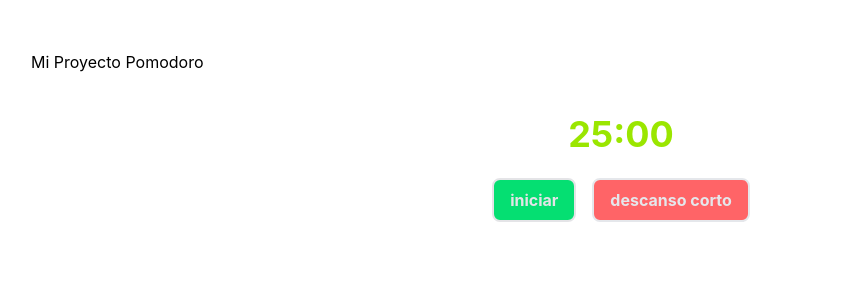
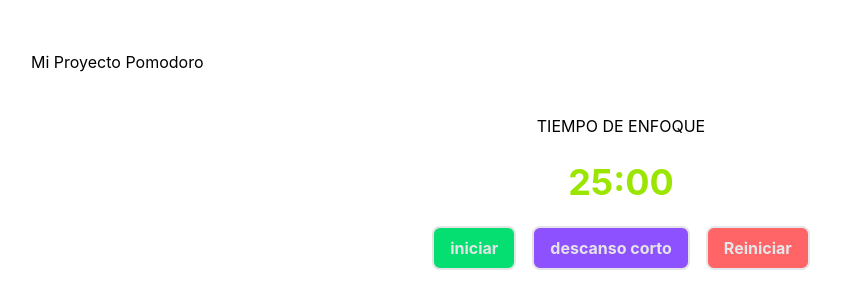
Before and after one commit to sergioleoncosmos/Pomodoro_MVC, a React app in the folder frontend/: page / in a window 1280 px wide. Shown: the top 308 px of the page, without its empty margins (19-860 px from the left). Built offline with nearby package versions, Linux system fonts and the light colour scheme; the HTML template or start-up script is replaced by a standard one.

Commit message:
temporizador funcional con modos y reinicio

```diff
--- a/frontend/src/components/Temporizador.jsx
+++ b/frontend/src/components/Temporizador.jsx
@@ -3,35 +3,79 @@ import { useEffect } from "react";
 import { BotonAction } from "./ui/BotonAction";
 
 export const Temporizador=()=>{
-    const [intervalos,setIntervalos]=useState(25)
+    const[modo,setModo]=useState('Enfoque')
+    const [tiempoSeleccionado,settiempoSeleccionado]=useState(1500)
     const [corriendo,setCorriendo]=useState(false)
+    //logica de conversion esto se ejecuta en cada renderizado de estamanera obtenemos minutos exactos
+    const tiempo_minutos= Math.floor(tiempoSeleccionado/60)
+    //ahgroa sacaremos los segundos
+    const tiempo_segundos=tiempoSeleccionado%60
+    //formato visul apra que el tiempo siemtrpe enga dos digitos y de imrpesion de reloj digital
+    const minutos_formateados=String(tiempo_minutos).padStart(2,'0')
+    const segundos_formateados=String(tiempo_segundos).padStart(2,'0')
+
+    //como en la version anteriror  settiempo(settiempo()) no puedo tener dos set dentro es un error fatal debemos crear otro efecto para que maneje eso este efecto se encargara solo de restar
     useEffect(()=>{
-        let idintervalos;
-        if (corriendo) {
-            idintervalos =setInterval(()=>{
+        let idtiempoSeleccionado;
+        if (corriendo && tiempoSeleccionado > 0) {
+            idtiempoSeleccionado =setInterval(()=>{
                 //set interval es una funcion nativa de javascript no es un hook
                 //esta funcion ejecuta el codigo que le pasemos cada cierto tiemp que le indiquemos
                 //usamos la funcion flecha praa asegurarnos de tener siempre el valro mas actual
-                setIntervalos((prev)=>prev-1)
+                settiempoSeleccionado((prev)=> prev-1);
 
-            },1000)
+            },1000);
         }
-        return () => clearInterval(idintervalos);
-    },[corriendo])
+        return () => clearInterval(idtiempoSeleccionado);
+    },[corriendo,tiempoSeleccionado])
+
+    //efecto 2 vigila cuando llega a 0 y gestiona los tiempos
+    useEffect(()=>{
+        if (tiempoSeleccionado===0){
+            setCorriendo(false) //paramos el reloj
+            //cambio de modos
+            if(modo==='Enfoque'){
+                setModo('Descanso');
+                settiempoSeleccionado(300);
+
+            }else{
+                setModo('Descanso')
+                settiempoSeleccionado(1500)
+            }
+        }
+
+    },[tiempoSeleccionado,modo]) // vigilra lso cambios de esas dos variables
 
 
     return(
         //flexbox para centrar todo en una columna
         <div className="flex flex-col items-center gap-6 mt-10">
-            <h1 className="text-4xl font-bold text-lime-400">{intervalos}:00</h1>
+            <h2>{modo==='Enfoque'?'TIEMPO DE ENFOQUE':'TIEMPO DE DESCANSO'}</h2>
+            <h1 className="text-4xl font-bold text-lime-400">{minutos_formateados}:{segundos_formateados}</h1>
             {/* // otro contenedor entla fila pra que contenga mis botones */}
             <div className="flex gap-4">
 
-                <BotonAction variante="confirmacion" onClick={()=>{
-                    setIntervalos(25);
+                <BotonAction variante={corriendo?'azul':'verde'} onClick={()=>{
                     corriendo? setCorriendo(false):setCorriendo(true);
+
                     }}>{corriendo?'pausar':'iniciar'}</BotonAction>
-                <BotonAction variante="cancelar" onClick={()=>setIntervalos(5)}>descanso corto</BotonAction>
+                <BotonAction variante="violeta" onClick={()=>{
+                    setCorriendo(false)
+                    if (modo==='Enfoque'){
+                        settiempoSeleccionado(300)
+                        setModo('Descanso')
+
+                    }else{
+                        settiempoSeleccionado(1500)
+                        setModo('Enfoque')
+                    }
+
+                    }}>{modo==='Enfoque'?'descanso corto':'pomodoro'}</BotonAction>
+
+                <BotonAction variante="rojo" onClick={()=>{
+                    setCorriendo(false)
+                    modo==='Enfoque'?settiempoSeleccionado(1500):settiempoSeleccionado(300)
+                }}>Reiniciar</BotonAction>
 
             </div>
         </div>
--- a/frontend/src/components/ui/BotonAction.jsx
+++ b/frontend/src/components/ui/BotonAction.jsx
@@ -1,13 +1,14 @@
 
-export const BotonAction=({onClick,variante='confirmacion',children})=>{
+export const BotonAction=({onClick,variante='verde',children})=>{
     const estiloBase= 'px-4 py-2 rounded-lg font-bold transition-all border-2'
     const variantes={
-        'iniciar':'bg-green-400 text-zinc-200 hover:bg-green-600',
-        'pausar':'bg-blue-400 text-zinc-200 hover:bg-blue-600',
-        'descanso corto':'bg-red-400 text-gray-200 hover:bg-red-600',
+        'verde':'bg-green-400 text-zinc-200 hover:bg-green-600',
+        'azul':'bg-blue-400 text-zinc-200 hover:bg-blue-600',
+        'rojo':'bg-red-400 text-gray-200 hover:bg-red-600',
+        'violeta':'bg-violet-500 text-zinc-200 hover:bg-violet-700'
     }
     // por si se llega aescribir mal la clase  no rompa el boton
-    const estilosVariante=variantes[children] || variantes['iniciar']
+    const estilosVariante=variantes[variante] || variantes['verde']
     return(
 
         <button onClick={onClick} className={`${estiloBase} ${estilosVariante}`}>
```
